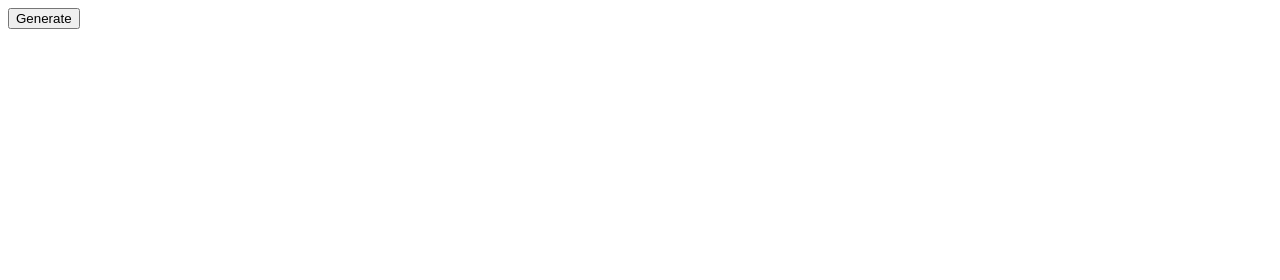
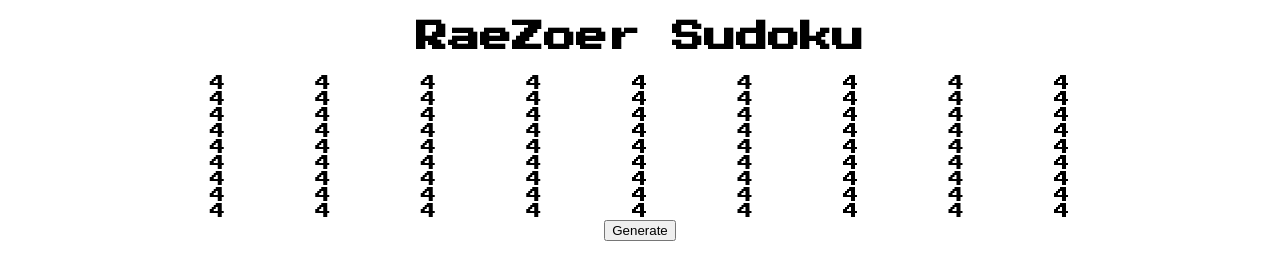
Before and after one commit to hazmatzo/sudoku_9, a plain HTML site: page app/index.html in a window 1280 px wide. Drawn offline with Linux system fonts and the light colour scheme.

Commit message:
WIP, working on the HTML/CSS for the display of the board.

```diff
--- a/app/index.html
+++ b/app/index.html
@@ -17,11 +17,16 @@
   <script type="text/javascript" src="javascripts/views/board_view.js" ></script>
   <script type="text/mustache" id="template">{{value}}</script>
   <script type="text/mustache" id="generateButton"><input type="submit" value="Generate"></script>
+
+  <!-- styles -->
+  <link href='http://fonts.googleapis.com/css?family=Press+Start+2P' rel='stylesheet' type='text/css'>
+  <link type="text/css" rel="stylesheet" href="stylesheets/style.css"></script>
 </head>
 
 <body>
   <div class="content">
-    <div class="board">
+    <h1 class="centered-content">RaeZoer Sudoku</h1>
+    <div class="board centered-content">
 
     </div>
   </div>
--- a/app/javascripts/game_data.js
+++ b/app/javascripts/game_data.js
@@ -1,5 +1,5 @@
   var modelHashes = _.map(_.range(81), function(num){
-    return {value: null};
+    return {value: 4};
   });
 
   var collection = new Backbone.Collection(modelHashes);
@@ -7,6 +7,3 @@
   var gameData = function(){
     return {collection: collection, el: $('.board')};
   };
-
-
-  console.log(gameData());
--- a/app/javascripts/views/cell_view.js
+++ b/app/javascripts/views/cell_view.js
@@ -3,7 +3,7 @@ Sudoku.View.Cell = Backbone.View.extend({
     return $('#template').text();
   },
 
-  className: 'cell',
+  className: 'cell unit size1of9',
 
   render: function(){
     this.$el.html(Mustache.render(this.template(), this.model.toJSON()));
--- /dev/null
+++ b/app/stylesheets/style.css
@@ -0,0 +1,25 @@
+/*layout*/
+.content {
+  width: 950px;
+  height: 950px;
+  font-family: 'Press Start 2P', cursive;
+  margin-left:auto;
+  margin-right:auto;
+}
+
+/*grid*/
+.row {width:100%;}
+.unit {float: left;}
+
+.size1of9 {
+  width:11.11%;
+}
+
+/*oo styles*/
+.bordered {
+  border: 1px solid black;
+}
+
+.centered-content {
+  text-align: center;
+}
```
Also changed, not shown: app/style.css (deleted).
